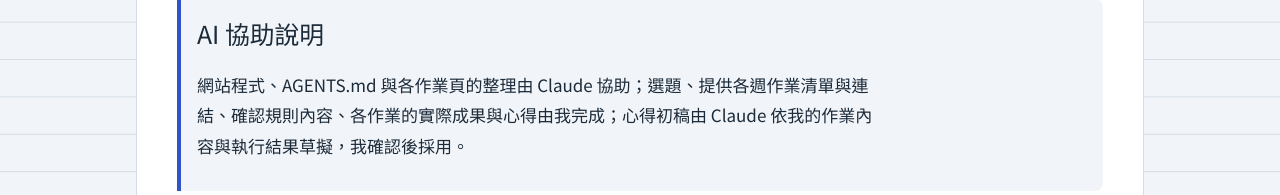
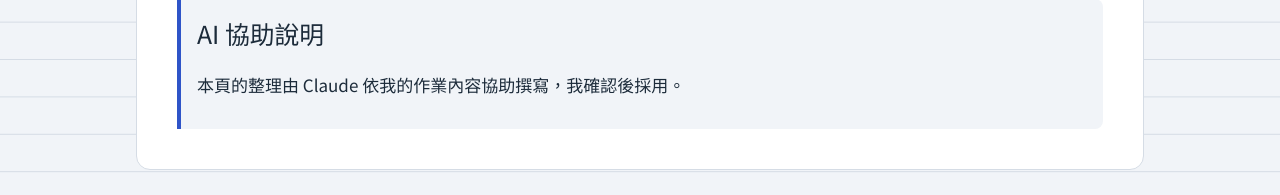
Before and after one commit to elainechiu2005-collab/genai-portfolio, a plain HTML site: page works/w10-agents-md.html in a window 1280 px wide. Shown: the part 1474-1669 px from the top of the page. Drawn offline with Linux system fonts and the light colour scheme; a web font is replaced by a local one.

Commit message:
Update w10-agents-md.html

```diff
--- a/works/w10-agents-md.html
+++ b/works/w10-agents-md.html
@@ -53,7 +53,7 @@
 
     <section class="ai-note">
       <h2>AI 協助說明</h2>
-      <p>網站程式、AGENTS.md 與各作業頁的整理由 Claude 協助；選題、提供各週作業清單與連結、確認規則內容、各作業的實際成果與心得由我完成；心得初稿由 Claude 依我的作業內容與執行結果草擬，我確認後採用。</p>
+      <p>本頁的整理由 Claude 依我的作業內容協助撰寫，我確認後採用。</p>
     </section>
   </article>
 
```
